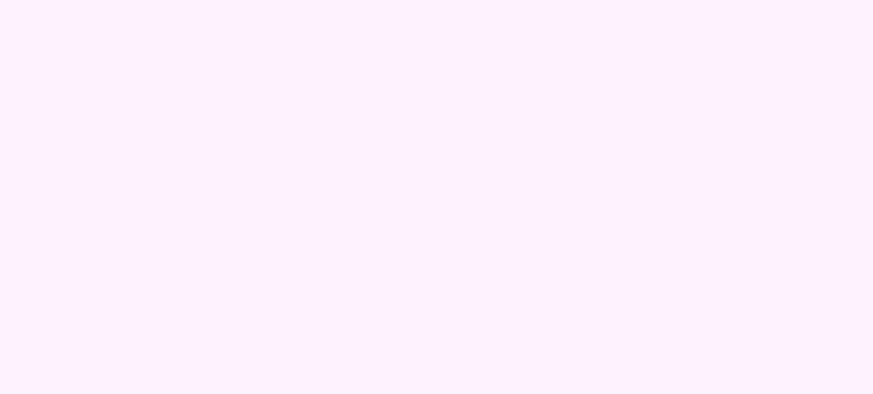
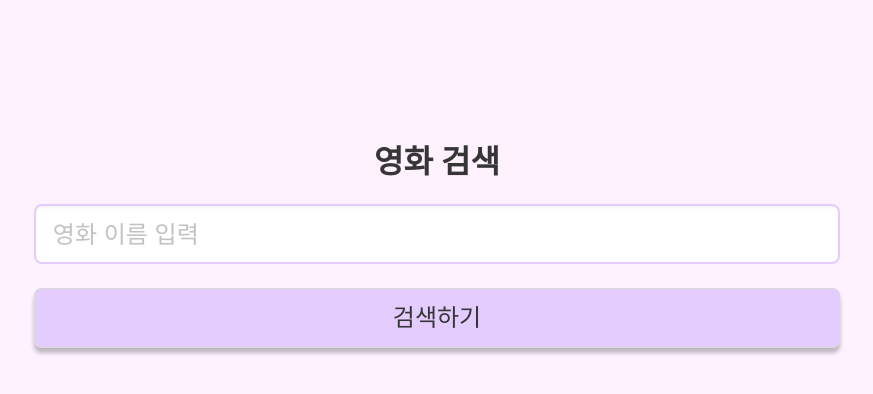
Before and after one commit to WCDI-DGHG/movie_search, a React (Create React App) app in the folder movie_search/: page /search in a window 1280 px wide. Shown: the top 394 px of the page, without its empty margins (203-1076 px from the left). Built offline with nearby package versions, Linux system fonts and the light colour scheme.

Commit message:
feat: 영화 검색 페이지 상단 검색 섹션 추가

```diff
--- a/movie_search/src/pages/SearchPage.js
+++ b/movie_search/src/pages/SearchPage.js
@@ -1,5 +1,46 @@
+import { Colors } from '../styles';
+import GlobalButton from '../components/GlobalButton';
+import GlobalInput from '../components/GlobalInput';
+import styled from '@emotion/styled';
+
 const SearchPage = () => {
-  <div>검색 페이지</div>;
+  //TODO : input 유효성 검사를 추가합니다.
+  //TODO : 버튼 클릭시 영화 검색 입력 데이터를 얻어 처리하는 이벤트를 추가합니다.
+  const handleSubmitClick = event => {
+    event.preventDefault();
+    alert('버튼 클릭');
+  };
+  return (
+    <div className="container">
+      <StyledHero className="hero is-medium">
+        <StyledHeroBody className="hero-body">
+          <StyledForm>
+            <p className="title">영화 검색</p>
+            <GlobalInput size="large" placeholder="영화 이름 입력" />
+            <br />
+            <GlobalButton size="large" onClick={handleSubmitClick}>
+              검색하기
+            </GlobalButton>
+          </StyledForm>
+        </StyledHeroBody>
+      </StyledHero>
+    </div>
+  );
 };
 
+const StyledHero = styled.section`
+  box-shadow: 11px 15px 8px ${Colors.subColor};
+`;
+
+const StyledHeroBody = styled.div`
+  display: flex;
+  justify-content: center;
+  align-items: center;
+  text-align: center;
+`;
+
+const StyledForm = styled.form`
+  width: 80%;
+`;
+
 export default SearchPage;
```
